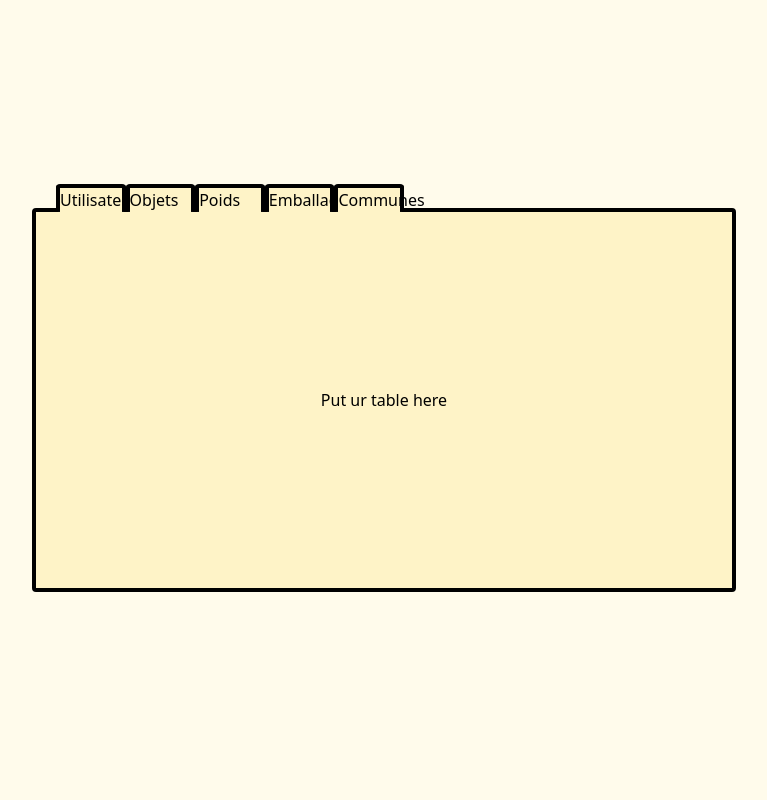
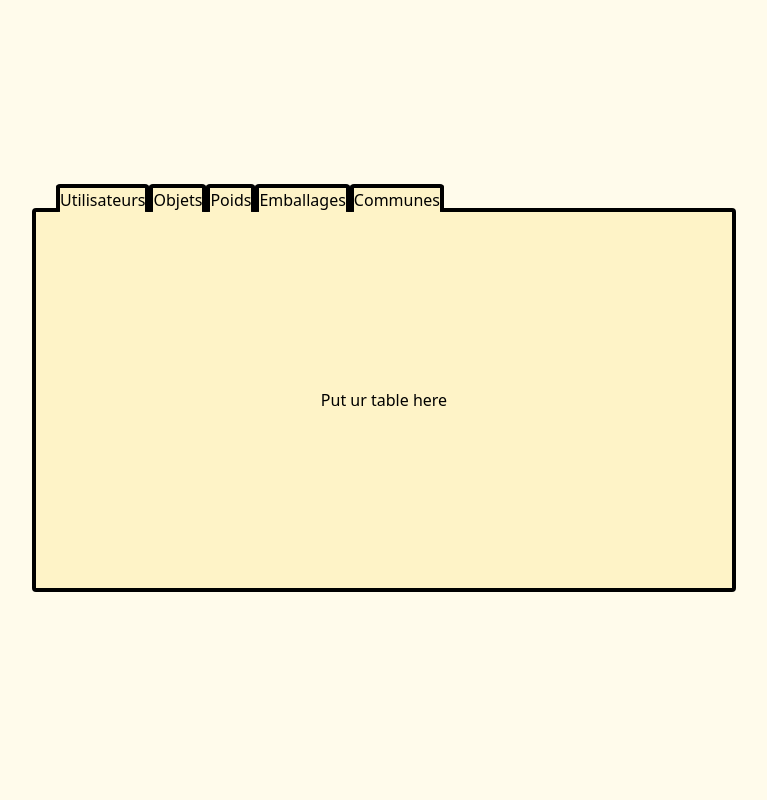
Before and after one commit to tcosattini/projet_tp_7, a Django app: page /index/ in a window 1280 px wide. Shown: the whole page, without its empty margins (256-1023 px from the left). Run offline with Django 4.2, Linux system fonts and the light colour scheme; some libraries are stand-ins or nearby versions.

Commit message:
Update index.html

```diff
--- a/projet_fil_rouge_api/administration/templates/index.html
+++ b/projet_fil_rouge_api/administration/templates/index.html
@@ -16,7 +16,7 @@
         py-52 : met un padding (l'écrase) de 52 pixels sur sa position y (son dessus et son bas)
         px-72 : met un padding (l'écrase) de 72 pixels sur sa position x (sa gauche et sa droite)
     -->
-    <div class="bg-amber-50 h-screen xl:py-52 xl:px-72 md:py-16 md:px-16 pt-12 px-0">
+    <div class="bg-amber-50 h-screen xl:py-52 xl:px-72 md:py-16 md:px-16 pt-12">
         <!--
             relative : donne un point d'ancrage aux balises enfant
             bg-amber-100 : couleur ambre à 10% pour le fond
@@ -28,7 +28,7 @@
             border-black : bordures couleur noir
             rounded : bordures arrondis
         -->
-        <div class="relative grid bg-amber-100 w-full h-full place-items-center border-4 border-black rounded">
+        <div class="relative grid bg-amber-100 w-full h-full place-items-center border-4 border-black rounded min-w-full">
             <!--
                 absolute : place l'élement sur une position absolue (détacher des autres enfants)
                 h-5 : donne une hauteur de 5 pixels à l'élement (height 5 pixels)
@@ -36,27 +36,41 @@
                 fixed : fixe l'élement sur sur le parent
                 -top-7 : espace l'élement à -7 pixels de son dessus
                 inset-x-5: espace l'élement à 5 pixels de sa position x (sa gauche et sa droite)
+                min-w-fit : adapte sa largeur au contenu
+                min-[370px]: permet d'attribuer un style si la largeur de l'écran est supérieur à 370 pixels
+                block : élement visible
+                hidden : élement cacher
             -->
-            <div class="absolute grid w-full h-5 xl:grid-cols-10 md:grid-cols-7 grid-cols-5 fixed -top-7 md:inset-x-5">
+            <div class="absolute w-full h-5 fixed -top-7 md:inset-x-5 min-w-fit min-[370px]:block hidden">
                 <!--
                     border-b-0 : épaisseur de bordure bas (-b- pour bottom) à 0 pixel
                  -->
-                <div class="bg-amber-100 border-4 border-b-0 border-black rounded">
+                <div class="bg-amber-100 border-4 border-b-0 border-black rounded w-fit float-left">
                     <a href=''>Utilisateurs</a>
                 </div>
-                <div class="bg-amber-100 border-4 border-b-0 border-black rounded">
+                <div class="bg-amber-100 border-4 border-b-0 border-black rounded w-fit float-left">
                     <a href=''>Objets</a>
                 </div>
-                <div class="bg-amber-100 border-4 border-b-0 border-black rounded">
+                <div class="bg-amber-100 border-4 border-b-0 border-black rounded w-fit float-left">
                     <a href=''>Poids</a>
                 </div>
-                <div class="bg-amber-100 border-4 border-b-0 border-black rounded">
+                <div class="bg-amber-100 border-4 border-b-0 border-black rounded w-fit float-left">
                     <a href=''>Emballages</a>
                 </div>
-                <div class="bg-amber-100 border-4 border-b-0 border-black rounded">
+                <div class="bg-amber-100 border-4 border-b-0 border-black rounded w-fit float-left">
                     <a href=''>Communes</a>
                 </div>
             </div>
+
+            <div class="absolute w-full h-5 fixed -top-7 md:inset-x-5 min-w-fit min-[370px]:hidden block">
+                <!--
+                    border-b-0 : épaisseur de bordure bas (-b- pour bottom) à 0 pixel
+                 -->
+                <div class="bg-amber-100 border-4 border-b-0 border-black rounded w-full text-center">
+                    <a href=''>écran trop petit</a>
+                </div>
+            </div>
+
             <!--
                 À toi de jouer 👍
             -->
```
